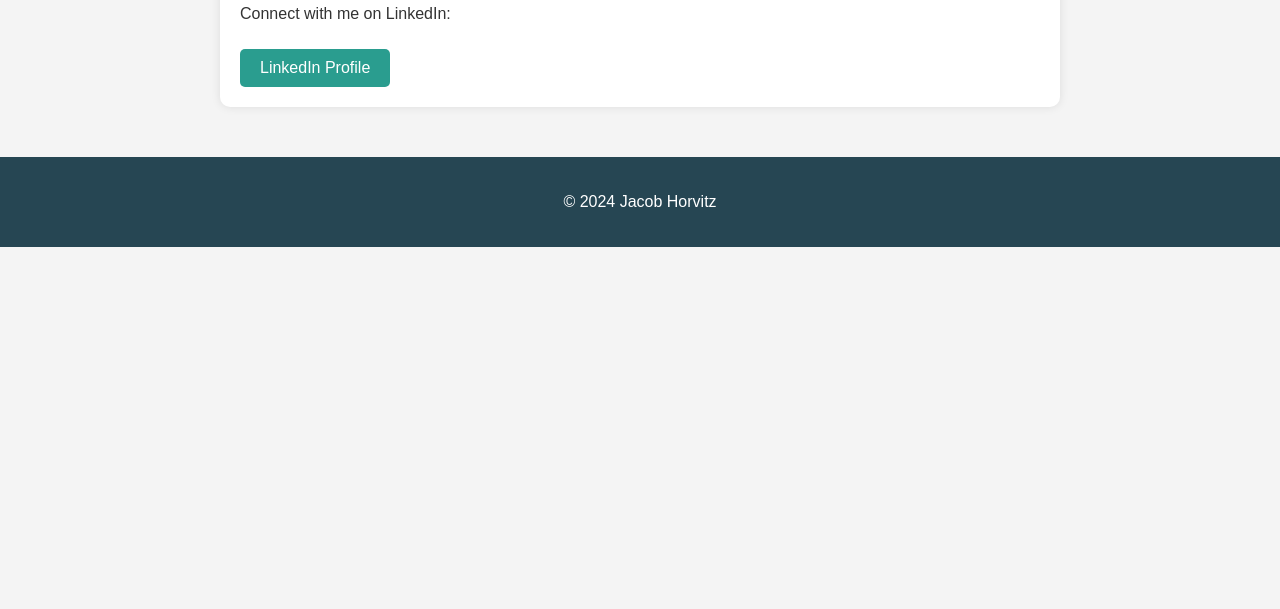
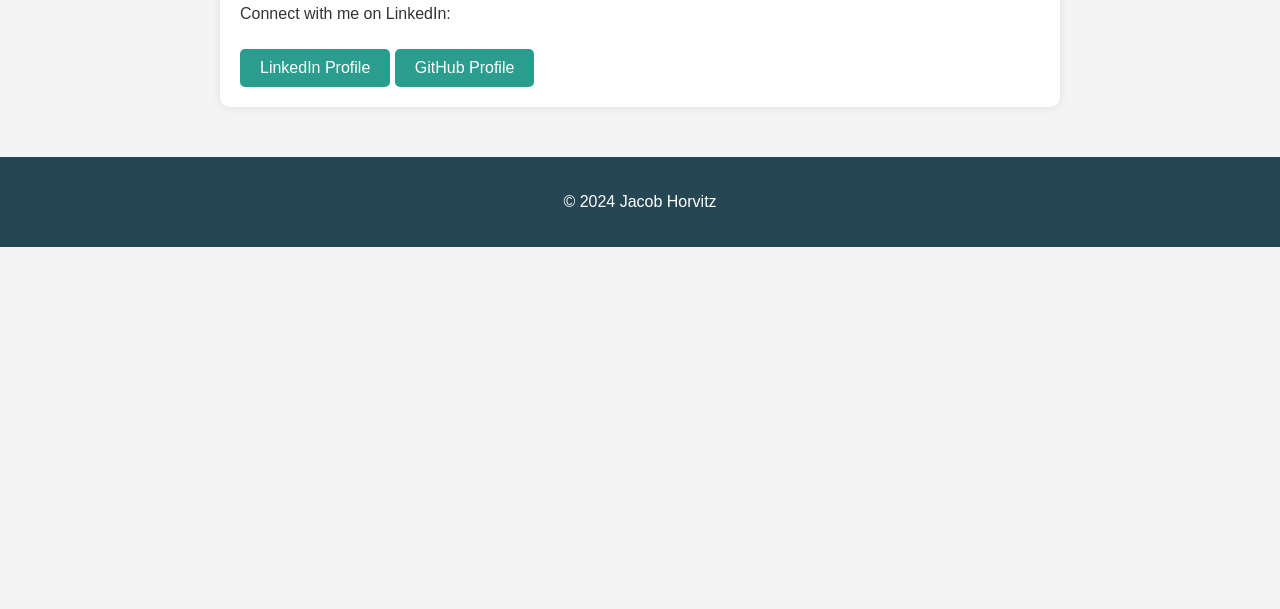
Before and after one commit to jhorvitz124/MyWebsite, a plain HTML site: page social.html in a window 1280 px wide. Shown: the part 191-800 px from the top of the page. Drawn offline with Linux system fonts and the light colour scheme.

Commit message:
Update social.html

```diff
--- a/social.html
+++ b/social.html
@@ -26,6 +26,8 @@
         <h2>Social Media</h2>
         <p>Connect with me on LinkedIn:</p>
         <a href="https://www.linkedin.com/in/jhorvitz/" target="_blank">LinkedIn Profile</a>
+        <a href="https://github.com/jhorvitz124" target="_blank">GitHub Profile</a>
+
     </section>
 
     <footer>
```
